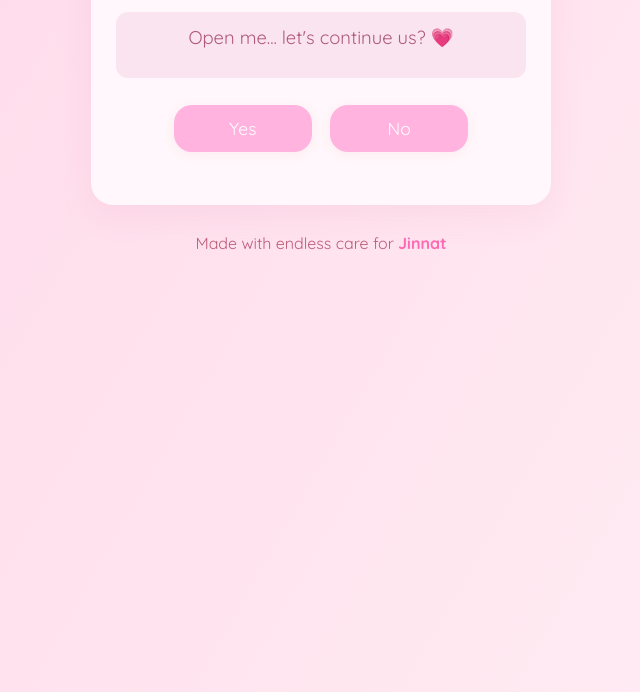
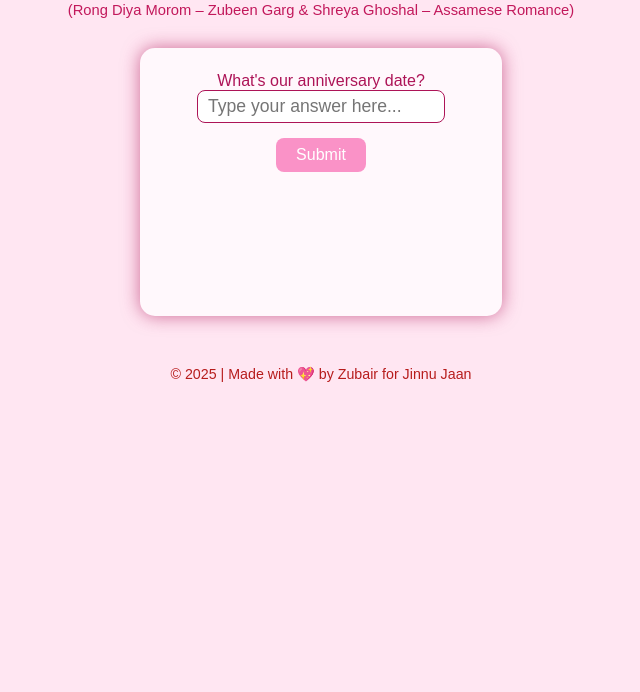
Before and after one commit to zubairahmed07-star/Jinnu-baby, a plain HTML site: page index.html in a window 1280 px wide. Shown: the part 152-844 px from the top of the page, without its empty margins (319-959 px from the left). After the commit the page ends 800 px from the top, so only its background shows below. Drawn offline with Linux system fonts and the light colour scheme.

Commit message:
Update index.html

```diff
--- a/index.html
+++ b/index.html
@@ -2,139 +2,156 @@
 <html lang="en">
 <head>
   <meta charset="UTF-8">
-<title>Jinnu jaan • Endless Us</title>
-<link href="https://fonts.googleapis.com/css?family=Quicksand:400,700&display=swap" rel="stylesheet">
+  <title>Rong Diya Morom | For Jinnu Jaan</title>
   <style>
     body {
-    background: linear-gradient(120deg, #ffd7ea 0%, #ffe8f0 70%, #ffeef8 100%);
-    font-family: 'Quicksand', Arial, sans-serif;
+      background: #ffe6f2;
+      font-family: 'Arial Rounded MT', Arial, sans-serif;
+      color: #ad1457;
+      text-align: center;
+      padding: 0;
       margin: 0;
-    min-height: 100vh;
-    color: #a0456a;
     }
-.main-card {
-    background: #fff7fb;
-    border-radius: 22px;
-    box-shadow: 0 10px 32px rgba(220,120,170,0.12);
-    padding: 36px 25px 27px 25px;
-    max-width: 410px;
-    min-width: 310px;
-    margin: 44px auto 0 auto;
-    text-align: center;
+    .quiz-card {
+      background: #fff8fc;
+      border-radius: 15px;
+      box-shadow: 0 0 18px #ad145799;
+      margin: 30px auto;
+      padding: 24px 16px;
+      max-width: 330px;
+      min-height: 220px;
     }
-.header {
-    font-weight: bold;
-    font-size: 1.36rem;
-    color: #bc4d8b;
-    margin-bottom: 12px;
-    letter-spacing: 2px;
+    input[type='text'] {
+      border: 1.5px solid #ad1457;
+      border-radius: 8px;
+      font-size: 1.1em;
+      padding: 5px 10px;
+      outline: none;
     }
-.subtext {
-    font-size: 1.13rem;
-    color: #da69a0;
-    margin-bottom: 13px;
-}
-.question {
-    margin: 22px 0 27px 0;
-    padding: 14px;
-    background: #fae4ef;
-    border-radius: 12px;
-    color: #b05a7a;
-    font-size: 1.15rem;
-    min-height: 38px;
-}
-.button-group {
-    margin-bottom: 10px;
-}
-.btn {
-    background: #ffb3de;
+    button {
+      background: #fa92c7;
+      border-radius: 8px;
+      border: none;
       color: #fff;
-    border: none;
-    border-radius: 18px;
-    padding: 13px 0;
-    width: 138px;
-    margin: 0 7px 16px 7px;
-    font-size: 1.09rem;
-    font-family: inherit;
-    box-shadow: 0 2px 12px rgba(220,110,120,0.09);
-    transition: background 0.3s;
+      padding: 8px 20px;
+      font-size: 1em;
+      margin-top: 15px;
       cursor: pointer;
     }
-.btn:hover {
-    background: #fd95c3;
+    img.photo {
+      width: 200px;
+      border-radius: 16px;
+      box-shadow: 0 0 9px #ad145733;
+      margin: 8px 0;
+      display: block;
+      margin-left: auto;
+      margin-right: auto;
     }
-.footer {
-    margin-top: 28px;
-    color: #be5c79;
-    font-size: 1rem;
-    text-align: center;
+    .lyric {
+      font-family: 'Baloo Da 2', cursive;
+      font-size: 1.1em;
+      margin: 14px 0 5px;
+      color: #d81b60;
+    }
+    .gif {
+      width: 90px;
+      margin: 5px auto;
+      display: block;
     }
   </style>
 </head>
 <body>
-<div class="main-card">
-    <div class="header">Jinnu jaan</div>
-    <div class="subtext">07012024 &nbsp; ♾️</div>
-    <div class="question" id="mainQuestion"></div>
-    <div class="button-group" id="buttons">
-        <button class="btn" id="yesBtn" onclick="handleAnswer(true)">Yes</button>
-        <button class="btn" id="noBtn" onclick="handleAnswer(false)">No</button>
+  <h2 style="margin-top:18px;">💕 Rong Diya Morom 💕<br>For Jinnu Jaan</h2>
+
+  <!-- Embedded Assamese song (can autoplay if you choose) -->
+  <div style="margin: 15px 0;">
+    <iframe width="295" height="56" src="https://www.youtube.com/embed/rFoUDT361h0?autoplay=1" title="Rong Diya Morom" frameborder="0" allow="autoplay; encrypted-media" allowfullscreen></iframe>
+    <div style="font-size:0.92em;color:#c2185b;">(Rong Diya Morom – Zubeen Garg & Shreya Ghoshal – Assamese Romance)</div>
   </div>
+
+  <div class="quiz-card" id="quizCard">
+    <div id="question"></div>
+    <input type="text" id="answerBox" placeholder="Type your answer here..."/>
+    <button onclick="checkAnswer()">Submit</button>
+    <div id="feedback"></div>
   </div>
-<div class="footer">Made with endless care for <span style="color:#ff69b4;font-weight:bold;">Jinnat</span></div>
+
   <script>
-const milestones = [
-    "Open me... let's continue us? 💗",
-    "Will you promise: no more bad words or behaviour between us?",
-    "Let us start the endless one, together?",
-    "Thank you for believing in us, Jinnat! 💖"
+    // PHOTO and GIF links (upload GIFs to Giphy/Tenor, or link directly from suggested sites)
+    const photoLinks = [
+      '1000026775.jpg',
+      '1000026421.jpg',
+      '1000027244.jpg',
+      '1000026783.jpg'
     ];
-const romanticQuestions = [
-    "Would you let me make you smile, even today?",
-    "Can we turn every 'No' into a sweet new beginning?",
-    "Will you let laughter replace sadness every time?",
-    "Are you willing to trust me for another chance?",
-    "Can your heart forgive and grow with mine?",
-    "Will you let love change our destiny?",
-    "Is happiness with me still your wish?",
-    "Would you dance with me through every season, Jinnat?",
-    "Can you imagine our laughter lasting a lifetime?",
-    "Is togetherness our happiest place?",
-    "Will you say yes to forever with me?"
+    const gifLinks = [
+      'https://media.giphy.com/media/5GoVLqeAOo6PK/giphy.gif', // hearts pop
+      'https://media.giphy.com/media/10tIjpzIu8fe0/giphy.gif', // blushing
+      'https://media.giphy.com/media/WS6OGV1JJy2ic/giphy.gif', // romantic hearts
+      'https://media.giphy.com/media/l3vR9O6O6vN9cRr7y/giphy.gif' // love confetti
     ];
-let step = 0, romanticIdx = 0, inRomantic = false;
+    // QUIZ (questions, correct answers, romantic lines, lyrics)
+    const quiz = [
+      {
+        q: "What's our anniversary date?",
+        ans: "07 01 2024",
+        msg: "You remembered our special day—every moment with you feels magical!",
+        lyric: "ৰং দিয়া মৰম ৰং ভাল পোৱা সজাও ৰামধেনু"
+      },
+      {
+        q: "What's Zubair's favorite food?",
+        ans: "biryani",
+        msg: "Yes! The best biryani—only because you know my heart.",
+        lyric: "এবুকু মৰমৰ বাহিৰে মোৰ বুলিবলে আছে কিনো"
+      },
+      {
+        q: "Where does Zubair go every day?",
+        ans: "gym",
+        msg: "You know my strength and where I love to go. You make every day better.",
+        lyric: "ৰং জীৱনৰে সুখ দুখৰে সজাও ৰামধেনু"
+      }
+    ];
+    let step = 0;
 
-function showStep() {
-    document.getElementById("mainQuestion").innerHTML = milestones[step];
-}
-function showRomanticQuestion() {
-    inRomantic = true;
-    document.getElementById("mainQuestion").innerHTML = romanticQuestions[romanticIdx % romanticQuestions.length];
-    romanticIdx++;
-}
-function handleAnswer(isYes) {
-    if (!inRomantic) {
-        if (isYes) {
+    document.getElementById("question").innerText = quiz[step].q;
+
+    function checkAnswer() {
+      const input = document.getElementById("answerBox").value.trim().toLowerCase();
+      const correct = quiz[step].ans.toLowerCase();
+      const feedbackDiv = document.getElementById("feedback");
+      feedbackDiv.innerHTML = ""; // Clear before
+      if (input === correct) {
+        let html = `<img src="${photoLinks[step]}" class="photo" alt="Our Photo">`;
+        html += `<div class="lyric">${quiz[step].lyric}</div>`;
+        html += `<div style="font-size:1em;color:#c2185b;margin:8px 0;">${quiz[step].msg}</div>`;
+        html += `<img src="${gifLinks[step]}" class="gif" alt="GIF">`;
+        feedbackDiv.innerHTML = html;
         step++;
-            if (step < milestones.length) {
-                showStep();
+        if (step < quiz.length) {
+          setTimeout(function() {
+            feedbackDiv.innerHTML = "";
+            document.getElementById("question").innerText = quiz[step].q;
+            document.getElementById("answerBox").value = "";
+          }, 3200);
         } else {
-                document.getElementById("mainQuestion").innerHTML = milestones[milestones.length - 1];
-                document.getElementById("buttons").style.display = "none";
+          setTimeout(function() {
+            feedbackDiv.innerHTML = `<img src="${photoLinks[3]}" class="photo" alt="Last Photo">
+              <div class="lyric">বুকুত মোৰ আশাৰ ৰঙে, এধৰা হাঁহিৰে সজাওঁ।</div>
+              <div style="font-size:1.14em;color:#d81b60;margin:8px 0;"><b>You completed it all! You mean everything.<br>ৰং দিয়া মৰম with you is ♾️!</b></div>
+              <img src="${gifLinks[3]}" class="gif" alt="GIF">
+              <div style="font-size:1.05em;margin-top:16px;color:#ad1457;">Love you, Jinnu jaan!<br>💕</div>`;
+            document.getElementById("question").innerText = "";
+            document.getElementById("answerBox").style.display = "none";
+            document.querySelector("button").style.display = "none";
+          }, 3200);
         }
       } else {
-            showRomanticQuestion();
-        }
-    } else {
-        if (isYes) {
-            inRomantic = false;
-            showStep();
-        } else {
-            showRomanticQuestion();
+        feedbackDiv.innerHTML = `<div style="color:#ad1457;font-size:1.07em;">Oops! Try again, jaan.</div>`;
       }
     }
-}
-showStep();
   </script>
+  <div style="margin-top: 50px; font-size: 0.89em; color: #b71c1c;">
+    © 2025 | Made with 💖 by Zubair for Jinnu Jaan
+  </div>
 </body>
 </html>
```
Lines whose indentation alone changed are shown as unchanged.
